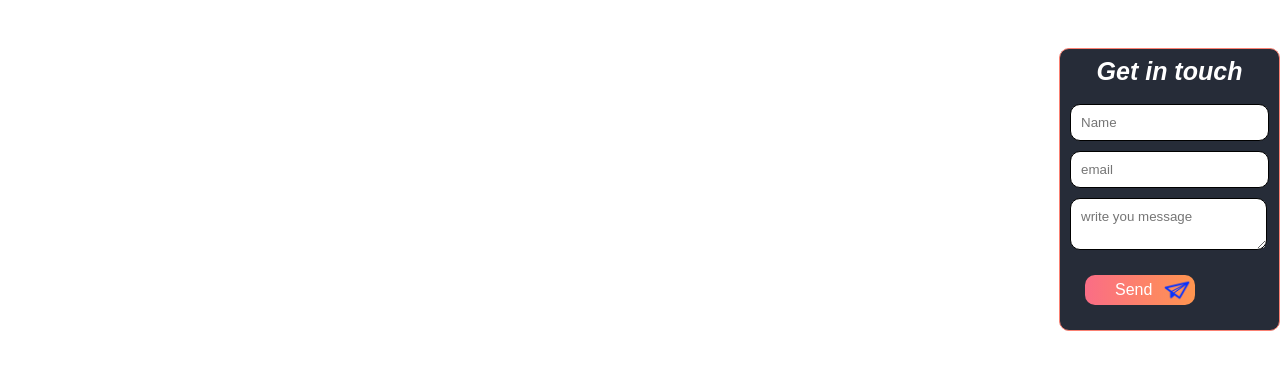
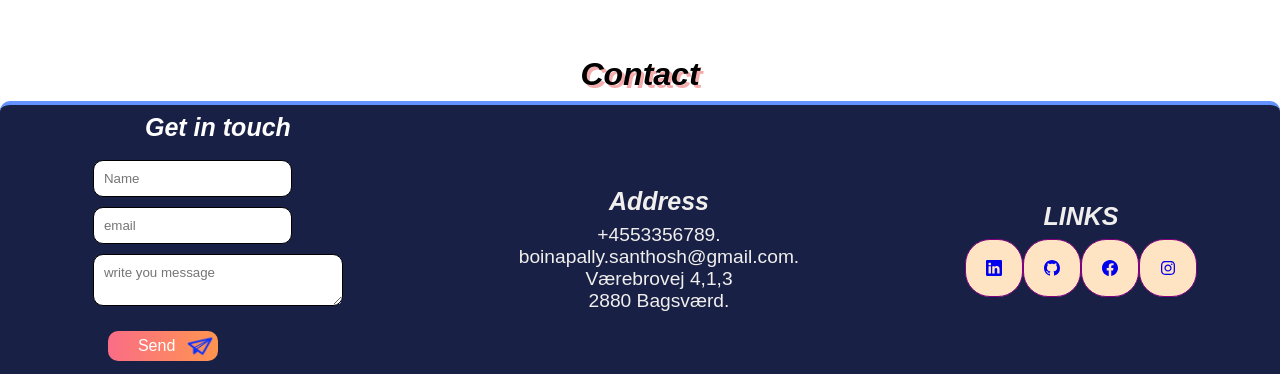
Before and after one commit to santhoshboinapally/santhosh82, a React (Create React App) app: page / in a window 1280 px wide. Shown: the part 2815-3189 px from the top of the page. Before the commit the page ends 3146 px from the top, so only its background shows below. Built offline with nearby package versions, Linux system fonts and the light colour scheme; no server answers.

Commit message:
updated code

```diff
--- a/src/App.css
+++ b/src/App.css
@@ -17,4 +17,5 @@ body{
 	--mainColorLight: #5767aa;
 	--secondaryColor: #f47f89;
 	--textColor: #eee;
+
 }
--- a/src/App.js
+++ b/src/App.js
@@ -5,7 +5,7 @@ import About from './components/about';
 import Skills from './components/skills';
 import Projects from './components/projects';
 import Education from './components/education';
-import Contact from './components/contact';
+import Footer from './components/footer';
 
 function App() {
   return (
@@ -16,7 +16,7 @@ function App() {
      <Skills />
      <Projects />
      <Education />
-     <Contact />
+     <Footer />
       </div>
   );
 }
--- a/src/components/contact.css
+++ b/src/components/contact.css
@@ -1,7 +1,6 @@
 .contact-container{
     float:right;
-    border:1px salmon solid;
-    background-color:rgb(38, 44, 56);
+    background-color: var(--mainColor);
     border-radius: 10px;
     color:white;
 }
@@ -13,6 +12,9 @@
     justify-content: space-between;
     border: 1px solid black;
     border-radius: 10px;
+}
+.contact-container textarea {
+    width: 250px;
 }
 .contact-container button {
     display: flex;
--- a/src/components/contact.js
+++ b/src/components/contact.js
@@ -1,17 +1,17 @@
 import React from "react";
 import './contact.css';
-import REACT_APP_API_KEY from "../.env";
+//import REACT_APP_API_KEY from "../.env";
 import arrow from "../components/images/arrow.png"
 
 function Contact() {
     const [result, setResult] = React.useState("");
-
+    const REACT_APP_API_KEY="d17359a1-ccd9-4a65-9080-afeeb6503e72";
     const onSubmit = async (event) => {
       event.preventDefault();
       setResult("Sending....");
       const formData = new FormData(event.target);
 
-      formData.append("access_key",{REACT_APP_API_KEY});
+      formData.append("access_key",REACT_APP_API_KEY);
 
       const response = await fetch("https://api.web3forms.com/submit", {
         method: "POST",
@@ -21,7 +21,7 @@ function Contact() {
       const data = await response.json();
 
       if (data.success) {
-        setResult("Form Submitted Successfully");
+        setResult("Mail Sended Successfully");
         event.target.reset();
       } else {
         console.log("Error", data);
```
